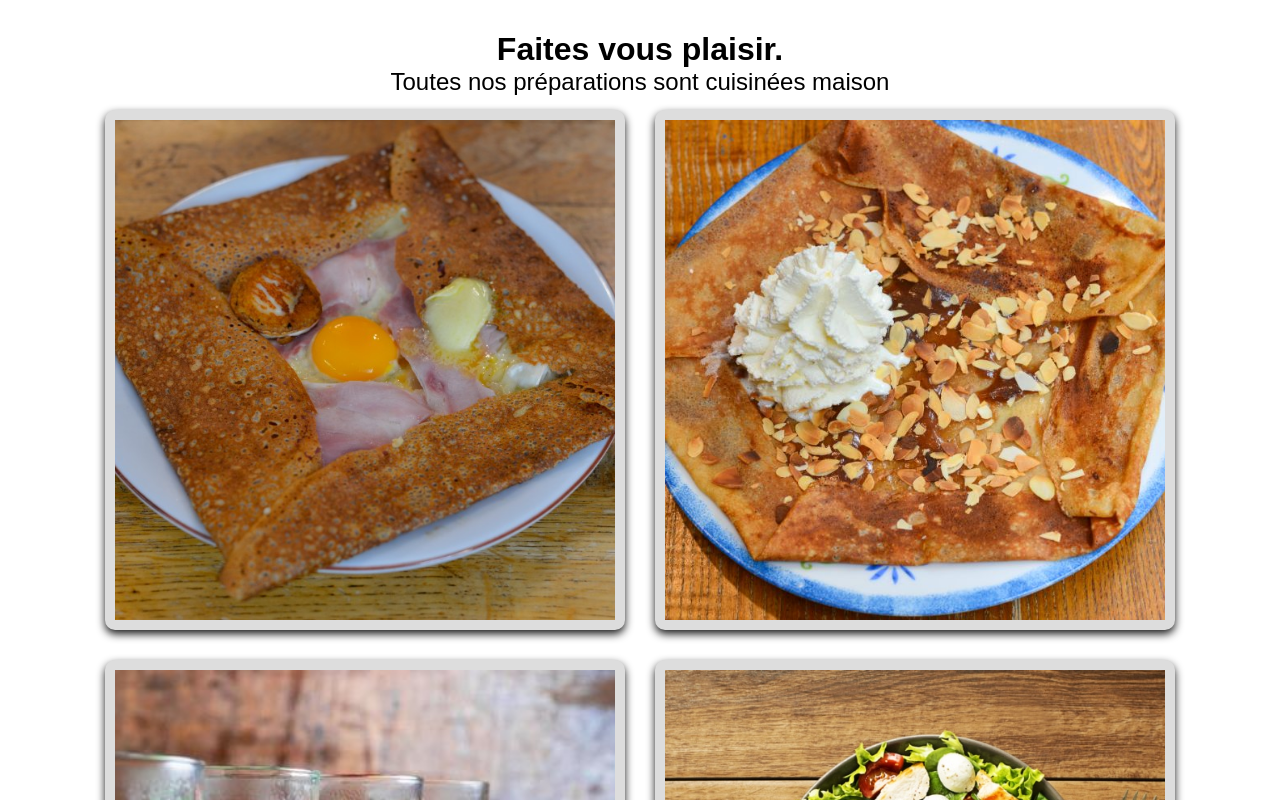
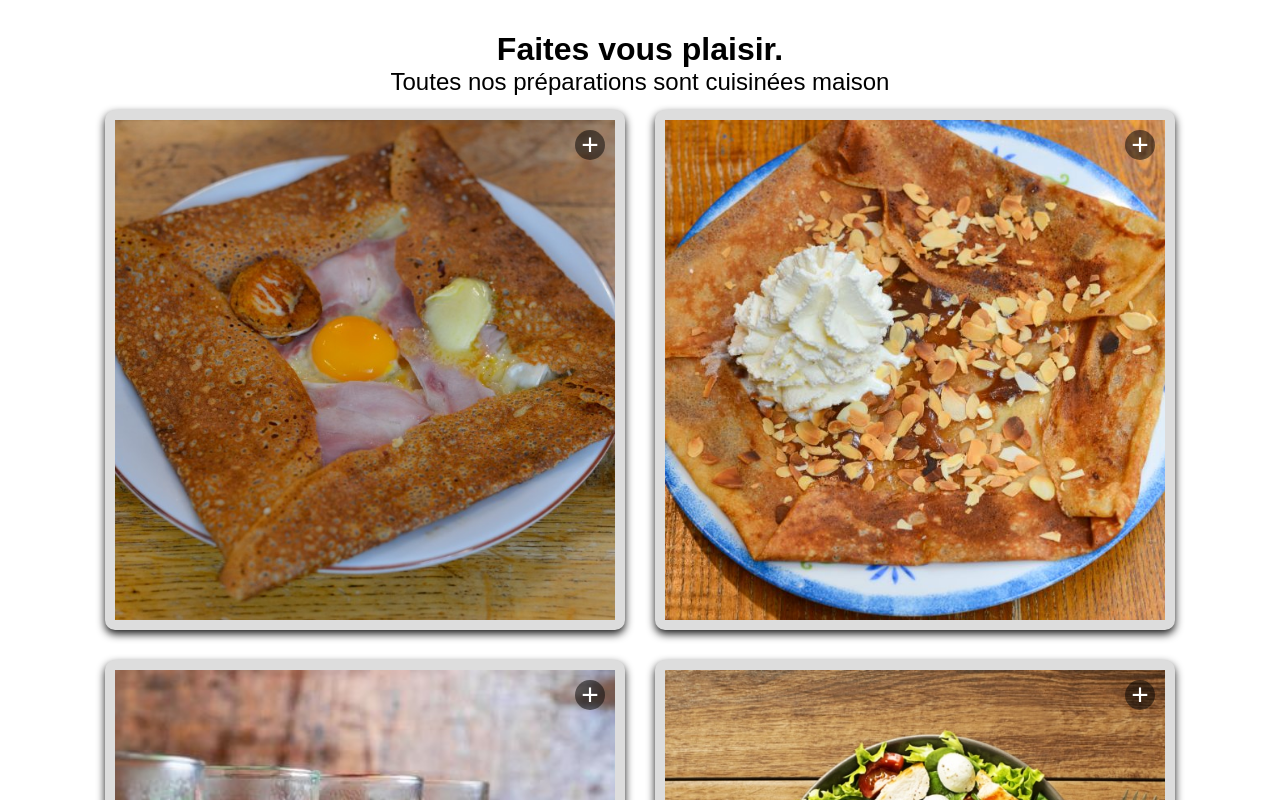
Before and after one commit to MiguelGMata/lepetitbreton, a React (Vite) app: page / in a window 1280 px wide. Shown: the part 4160-4960 px from the top of the page. Built offline with nearby package versions, Linux system fonts and the light colour scheme.

Commit message:
creation error component

```diff
--- a/src/components/molecules/cardmenu/CardMenu.jsx
+++ b/src/components/molecules/cardmenu/CardMenu.jsx
@@ -91,6 +91,7 @@ const CardMenu = () => {
                     <div className="card-menu-card-inner">
                         <div className="card-menu-card-front">
                             <img src={cardMenu.image} alt={cardMenu.title} />
+                            <button className="plus-button">+</button>
                         </div>
                         <div className="card-menu-card-back">
                             <h3>{cardMenu.title}</h3>
--- a/src/components/molecules/cardmenu/cardMenu.css
+++ b/src/components/molecules/cardmenu/cardMenu.css
@@ -9,7 +9,9 @@ margin-bottom: 40px;
     font-weight: bold;
     color: #105779;
 }
-
+.card-menu p{
+    font-size: 1rem;
+}
 .card-menu-container {
     display: flex;
     flex-direction: column;
@@ -63,6 +65,23 @@ margin-bottom: 40px;
     object-fit: cover;
 }
 
+.plus-button {
+    position: absolute;
+    top: 10px;
+    right: 10px;
+    background-color: rgba(0, 0, 0, 0.5);
+    color: white;
+    border: none;
+    border-radius: 50%;
+    width: 30px;
+    height: 30px;
+    font-size: 30px;
+    cursor: pointer;
+    display: flex;
+    align-items: center;
+    justify-content: center;
+  }
+
 .card-menu-card-back {
     display: flex;
     flex-direction: column;
--- a/src/components/organisms/footer/Footer.jsx
+++ b/src/components/organisms/footer/Footer.jsx
@@ -24,7 +24,7 @@ const Footer = () => {
             Paris, 75000<br />
             France
           </address>
-          <p>Email: <a href="mailto:contact@leptitbreton.fr">eptitbreton75002@gmail.com</a></p>
+          <p>Email : <a href="leptitbreton75002@gmail.com">leptitbreton75002@gmail.com</a></p>
           <p><a href="tel:+33188611626" onClick={handleTelClick}>Tel: +33 1 88 61 16 26</a></p>
         </div>
         <div className="footer-links">
--- /dev/null
+++ b/src/components/pages/error/Error.jsx
@@ -0,0 +1,14 @@
+import React from 'react';
+import ErrorTemplate from '../../templates/ErrorTemplate';
+import { Link } from 'react-router-dom';
+
+
+const ErrorPage = () => {
+  return (
+    <ErrorTemplate message="Désolé, la page que vous recherchez n'existe pas.">
+      <Link to="/">Retourner à l'Accueil</Link>
+    </ErrorTemplate>
+  );
+}
+
+export default ErrorPage;
--- a/src/components/rooter/AppRoutes.jsx
+++ b/src/components/rooter/AppRoutes.jsx
@@ -4,6 +4,7 @@ import HomeScreen from '../pages/home/HomeScreen';
 import ConceptScreen from '../pages/concept/ConceptScreen';
 import MenuScreen from '../pages/menu/MenuScreen';
 import ContactScreen from '../pages/contact/ContactScreen';
+import Error from '../pages/error/Error';
 
 const AppRoutes = () => {
   return (
@@ -12,6 +13,7 @@ const AppRoutes = () => {
       <Route path="/notre-concept" element={<ConceptScreen />} />
       <Route path="/notre-carte" element={<MenuScreen />} />
       <Route path="/nous-rencontrer" element={<ContactScreen />} />
+      <Route path="/*" element={<Error />} />
     </Routes>
   );
 };
--- /dev/null
+++ b/src/components/templates/ErrorTemplate.jsx
@@ -0,0 +1,16 @@
+import React from 'react';
+import './errorTemplate.css';
+
+const ErrorTemplate = ({ message, children }) => {
+  return (
+    <div className="error-template">
+      <div className="error-content">
+        <h1>404 - Page introuvable</h1>
+        <p>{message}</p>
+        {children}
+      </div>
+    </div>
+  );
+}
+
+export default ErrorTemplate;
--- /dev/null
+++ b/src/components/templates/errorTemplate.css
@@ -0,0 +1,42 @@
+.error-template {
+  display: flex;
+  flex-direction: column;
+  min-height: 100vh;
+  background-image: url(https://1wpserveur-1278.kxcdn.com/wp-content/uploads/2023/07/13315300_5203299.jpg);
+  background-repeat: no-repeat;
+  background-size: 30%;
+  background-position: center;
+}
+
+
+.error-content {
+  flex: 1;
+  text-align: center;
+  padding: 40px 20px;
+}
+
+.error-content h1 {
+  font-size: 2.5rem;
+  margin-bottom: 20px;
+  color: #ff6b6b;
+}
+
+.error-content p {
+  font-size: 1.2rem;
+  margin-bottom: 20px;
+}
+
+.error-content a {
+  text-decoration: none;
+  color: #007bff;
+  font-size: 1rem;
+  border: 2px solid #007bff;
+  padding: 10px 20px;
+  border-radius: 5px;
+  transition: background-color 0.3s;
+}
+
+.error-content a:hover {
+  background-color: #007bff;
+  color: white;
+}
```
Also changed, not shown: vercel.json (added).
